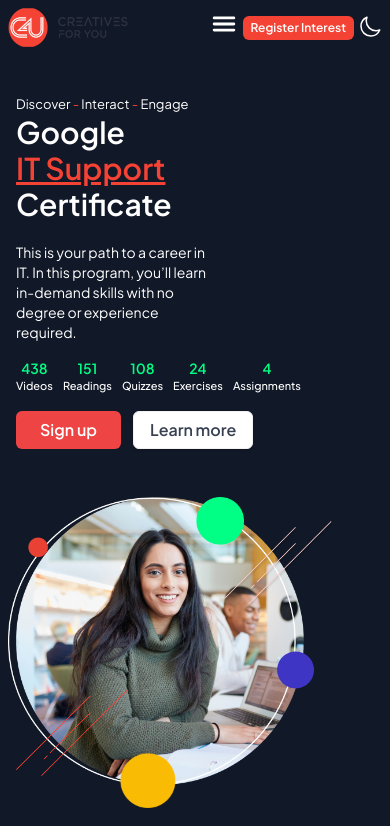
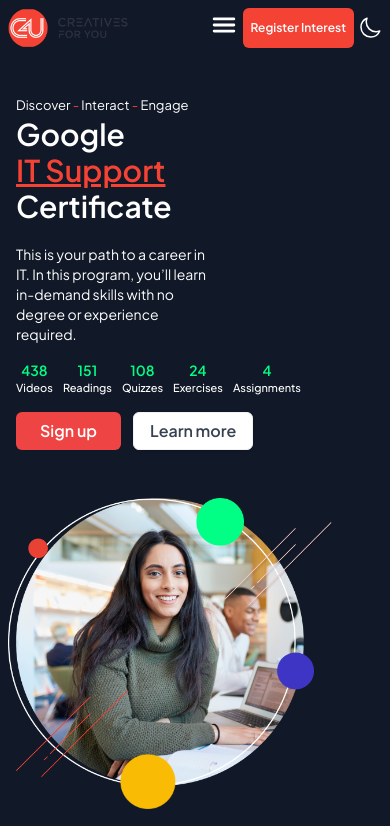
Before and after one commit to 07Fahim10/Third-Assignment, a website built with Vite: page index.html in a window 390 px wide. Shown: the top 826 px of the page. Built offline with nearby package versions, Linux system fonts and the light colour scheme; files whose address does not match are found by name; a web font is replaced by a local one.

Commit message:
add a simple responsive

```diff
--- a/index.html
+++ b/index.html
@@ -32,7 +32,7 @@
             </span>
 
             <a href="#">
-                <button class="bg-[#F44335] lg:text-base text-xs md:py-2.5 py-1 md:px-5 px-2 rounded-md text-white font-semibold hover:bg-[#DA4135] transition hover:scale-105">
+                <button class="bg-[#F44335] lg:text-xs text-xs md:text-[14px] py-3 md:py-2.5 py-1 md:px-2 lg:px-2 lg:py-3 xl:text-base xl:px-5 px-2 rounded-md text-white font-semibold hover:bg-[#DA4135] transition hover:scale-105">
                     Register Interest
                 </button>
             </a>
```
